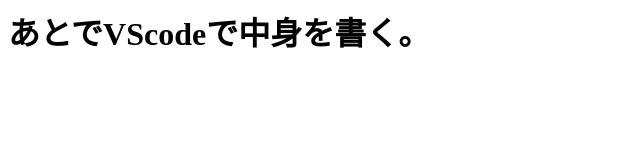
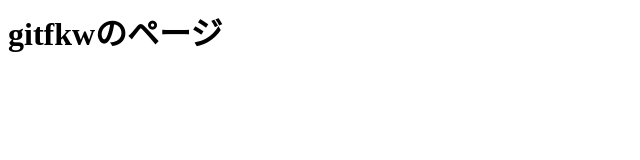
Before and after one commit to gitfkw/gitfkw.github.io, a plain HTML site: page index.html in a window 1280 px wide. Shown: the whole page, without its empty margins (0-640 px from the left). Drawn offline with Linux system fonts and the light colour scheme.

Commit message:
h1要素の中身を書き替えた

```diff
--- a/index.html
+++ b/index.html
@@ -1,2 +1,3 @@
-<h1>あとでVScodeで中身を書く。</h1>
-<p></p>
+<body>
+  <h1>gitfkwのページ</h1>
+</body>
```
